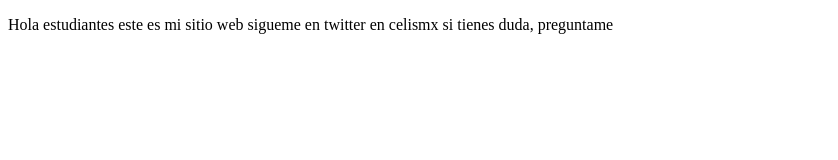
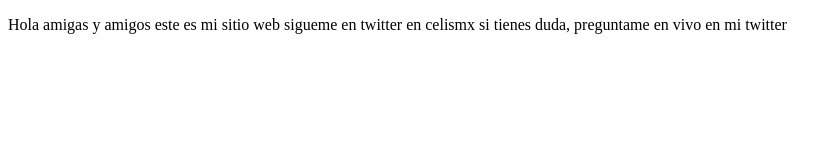
Before and after one commit to EstherGr/proyectoDemoCursoPrework, a plain HTML site: page index.html in a window 1280 px wide. Shown: the whole page, without its empty margins (0-838 px from the left). Drawn offline with Linux system fonts and the light colour scheme.

```diff
--- a/index.html
+++ b/index.html
@@ -7,6 +7,6 @@
     <title>Hola mundo</title>
 </head>
 <body>
-<p>Hola estudiantes este es mi sitio web sigueme en twitter en celismx si tienes duda, preguntame</p>
+<p>Hola amigas y amigos  este es mi sitio web sigueme en twitter en celismx si tienes duda, preguntame en vivo en mi twitter</p>
 </body>
 </html>
```
